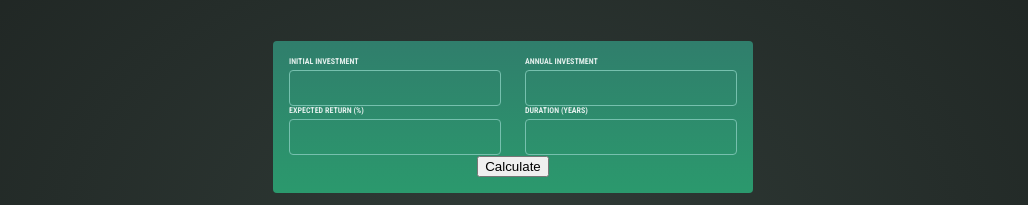
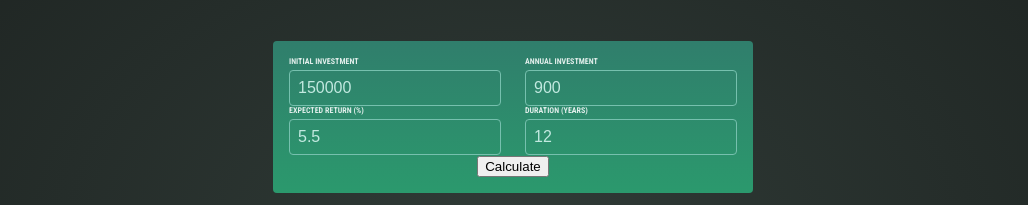
Before and after one commit to fpodsiadly/Investment-calculator, a React (Vite) app: page / in a window 1280 px wide. Shown: the part 185-390 px from the top of the page, without its empty margins (127-1155 px from the left). Built offline with nearby package versions, Linux system fonts and the light colour scheme.

Commit message:
using only 1 state instead of 4

```diff
--- a/src/components/InvestmentForm.jsx
+++ b/src/components/InvestmentForm.jsx
@@ -2,20 +2,34 @@ import React, { useState } from 'react'
 import { calculateInvestmentResults } from '../util/investment'
 
 function InvestmentForm({ onCalculate }) {
-  const [initialInvestment, setInitialInvestment] = useState('')
-  const [annualInvestment, setAnnualInvestment] = useState('')
-  const [expectedReturn, setExpectedReturn] = useState('')
-  const [duration, setDuration] = useState('')
+  const [formData, setFormData] = useState({
+    initialInvestment: '150000',
+    annualInvestment: '900',
+    expectedReturn: '5.5',
+    duration: '12',
+  })
+
+  const updateFormData = (e) => {
+    const { id, value } = e.target
+    setFormData((prevData) => ({
+      ...prevData,
+      [id.replace(/-([a-z])/g, (_, m) => m.toUpperCase())]: value,
+    }))
+  }
 
   const calculateHandler = (event) => {
     event.preventDefault()
     const calculatedResults = calculateInvestmentResults({
-      initialInvestment: +initialInvestment,
-      annualInvestment: +annualInvestment,
-      expectedReturn: +expectedReturn,
-      duration: +duration,
+      initialInvestment: +formData.initialInvestment,
+      annualInvestment: +formData.annualInvestment,
+      expectedReturn: +formData.expectedReturn,
+      duration: +formData.duration,
     })
-    onCalculate(calculatedResults, +initialInvestment, +annualInvestment)
+    onCalculate(
+      calculatedResults,
+      +formData.initialInvestment,
+      +formData.annualInvestment
+    )
   }
 
   return (
@@ -26,8 +40,8 @@ function InvestmentForm({ onCalculate }) {
           <input
             type="number"
             id="initial-investment"
-            value={initialInvestment}
-            onChange={(e) => setInitialInvestment(e.target.value)}
+            value={formData.initialInvestment}
+            onChange={updateFormData}
           />
         </div>
         <div>
@@ -35,8 +49,8 @@ function InvestmentForm({ onCalculate }) {
           <input
             type="number"
             id="annual-investment"
-            value={annualInvestment}
-            onChange={(e) => setAnnualInvestment(e.target.value)}
+            value={formData.annualInvestment}
+            onChange={updateFormData}
           />
         </div>
       </div>
@@ -46,8 +60,8 @@ function InvestmentForm({ onCalculate }) {
           <input
             type="number"
             id="expected-return"
-            value={expectedReturn}
-            onChange={(e) => setExpectedReturn(e.target.value)}
+            value={formData.expectedReturn}
+            onChange={updateFormData}
           />
         </div>
         <div>
@@ -55,8 +69,8 @@ function InvestmentForm({ onCalculate }) {
           <input
             type="number"
             id="duration"
-            value={duration}
-            onChange={(e) => setDuration(e.target.value)}
+            value={formData.duration}
+            onChange={updateFormData}
           />
         </div>
       </div>
```
